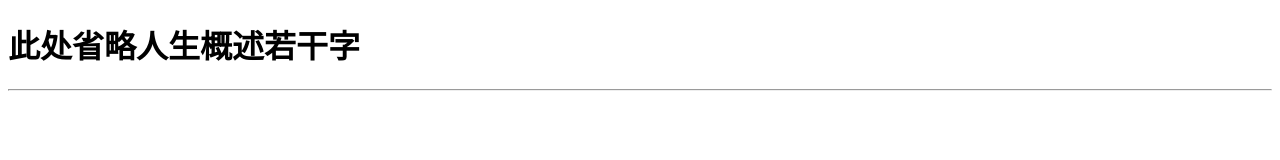
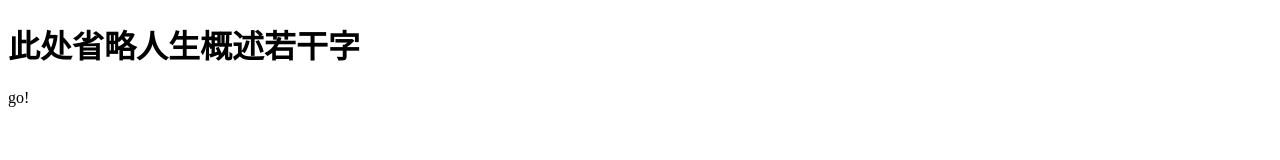
Before and after one commit to ANCXY/ANCXY.github.io, a plain HTML site: page index.html in a window 1280 px wide. Drawn offline with Linux system fonts and the light colour scheme.

Commit message:
Update index.html

```diff
--- a/index.html
+++ b/index.html
@@ -7,6 +7,6 @@
   </head>
   <body>
     <h1>此处省略人生概述若干字</h1>
-    <hr />
+    <p>go!</p>
   </body>
 </html>
```
